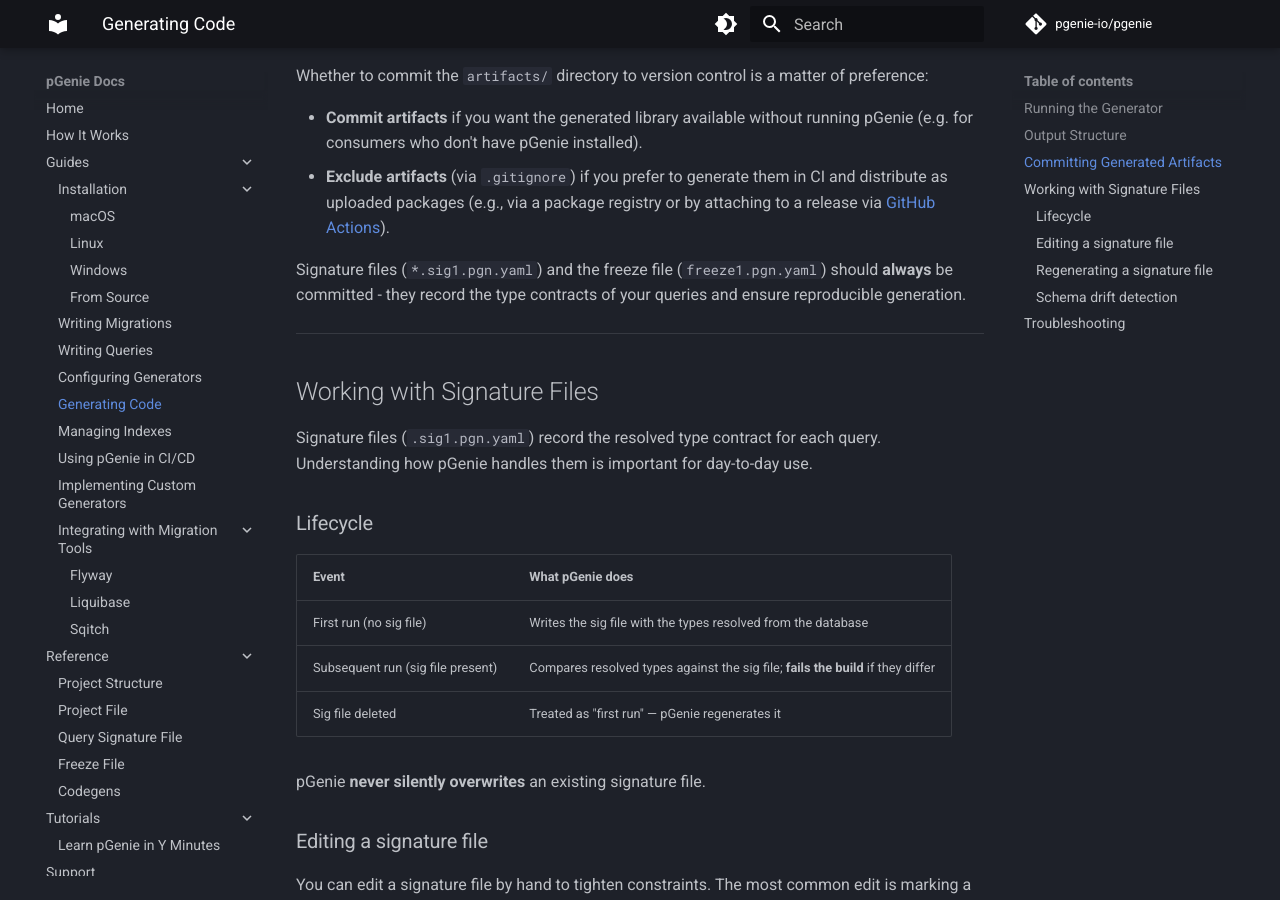
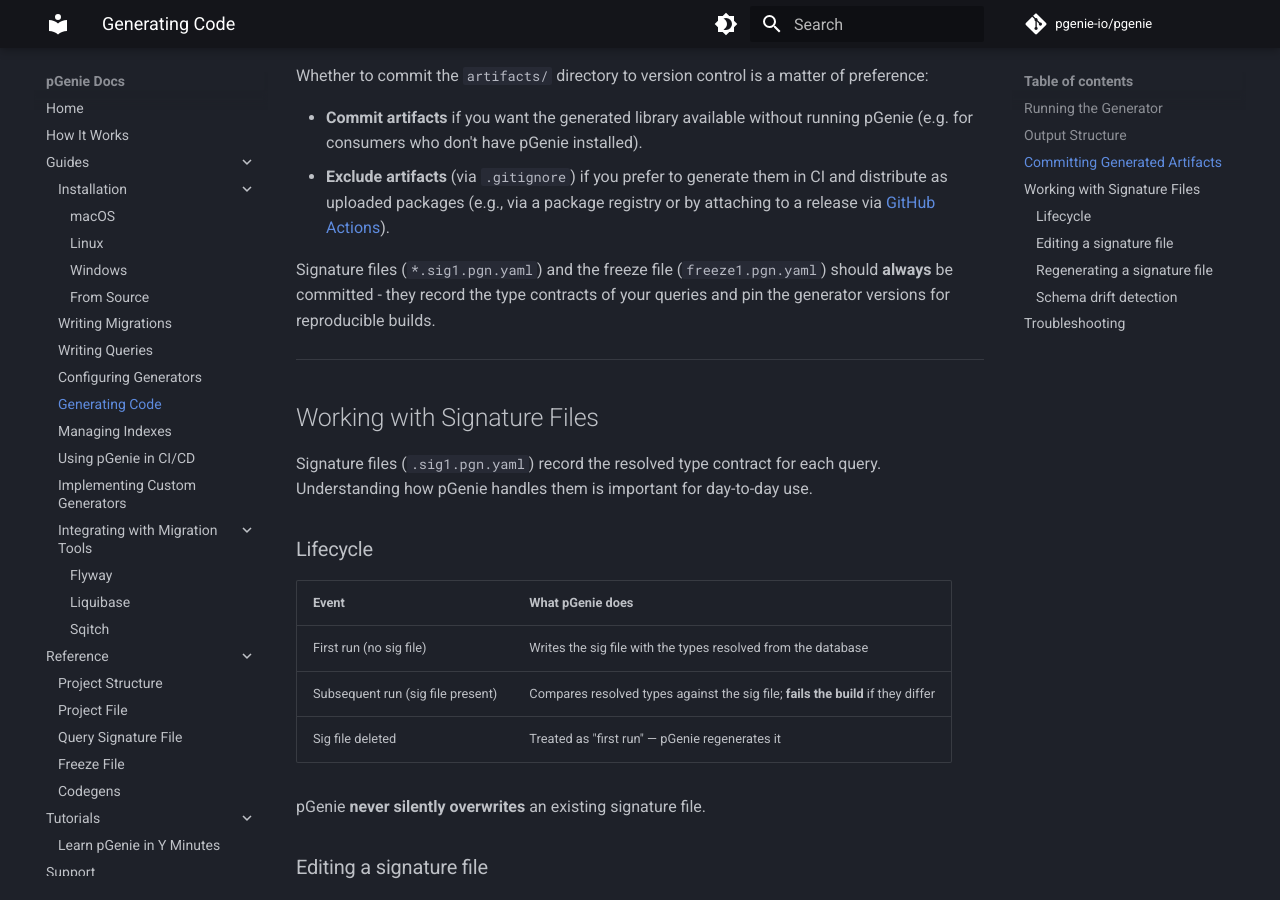
Before and after one commit to pgenie-io/docs, an MkDocs documentation site: the page built from docs/guides/generating-code.md, in a window 1280 px wide and 900 px high, scrolled down 1254 px. Built offline with MkDocs 1.6.1 and Material for MkDocs 9.7.7, drawn with Linux system fonts in a browser that asks for light colours; comment, search, counter and statistics services are not loaded.

Commit message:
Minor cleanup: fix generating-code.md sig-file claim, add freeze-file cross-link in how-it-works.md
Co-authored-by: nikita-volkov <1560937+nikita-volkov@users.noreply.github.com>

```diff
--- a/docs/guides/generating-code.md
+++ b/docs/guides/generating-code.md
@@ -54,7 +54,7 @@ Whether to commit the `artifacts/` directory to version control is a matter of p
 - **Commit artifacts** if you want the generated library available without running pGenie (e.g. for consumers who don't have pGenie installed).
 - **Exclude artifacts** (via `.gitignore`) if you prefer to generate them in CI and distribute as uploaded packages (e.g., via a package registry or by attaching to a release via [GitHub Actions](https://github.com/actions/upload-artifact)).
 
-Signature files (`*.sig1.pgn.yaml`) and the freeze file (`freeze1.pgn.yaml`) should **always** be committed - they record the type contracts of your queries and ensure reproducible generation.
+Signature files (`*.sig1.pgn.yaml`) and the freeze file (`freeze1.pgn.yaml`) should **always** be committed - they record the type contracts of your queries and pin the generator versions for reproducible builds.
 
 ---
 
```
Also changed, not shown: docs/how-it-works.md (+2 -0 lines), docs/tutorials/learn-pgenie-in-y-minutes.md (+1 -1 lines).
